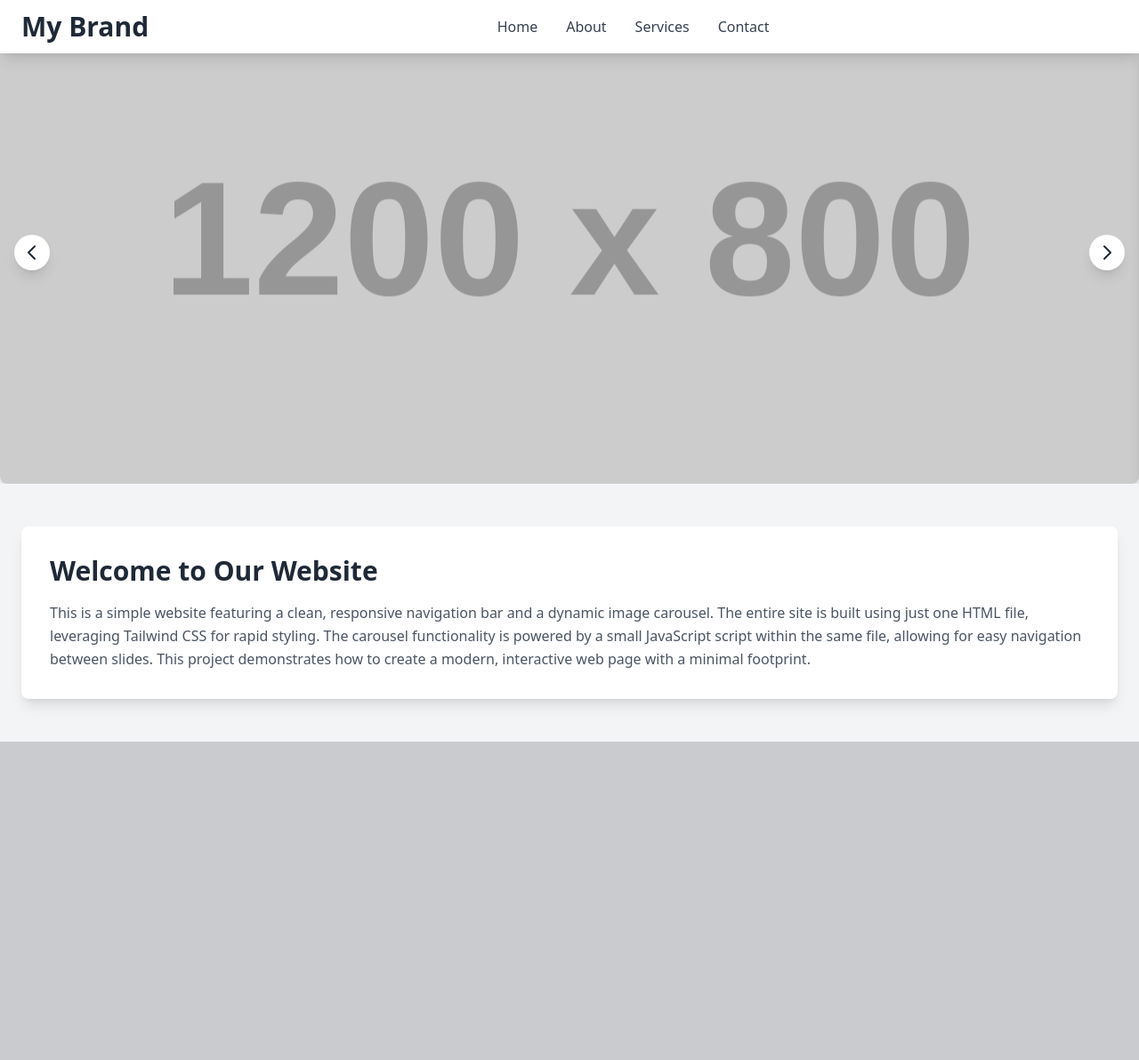
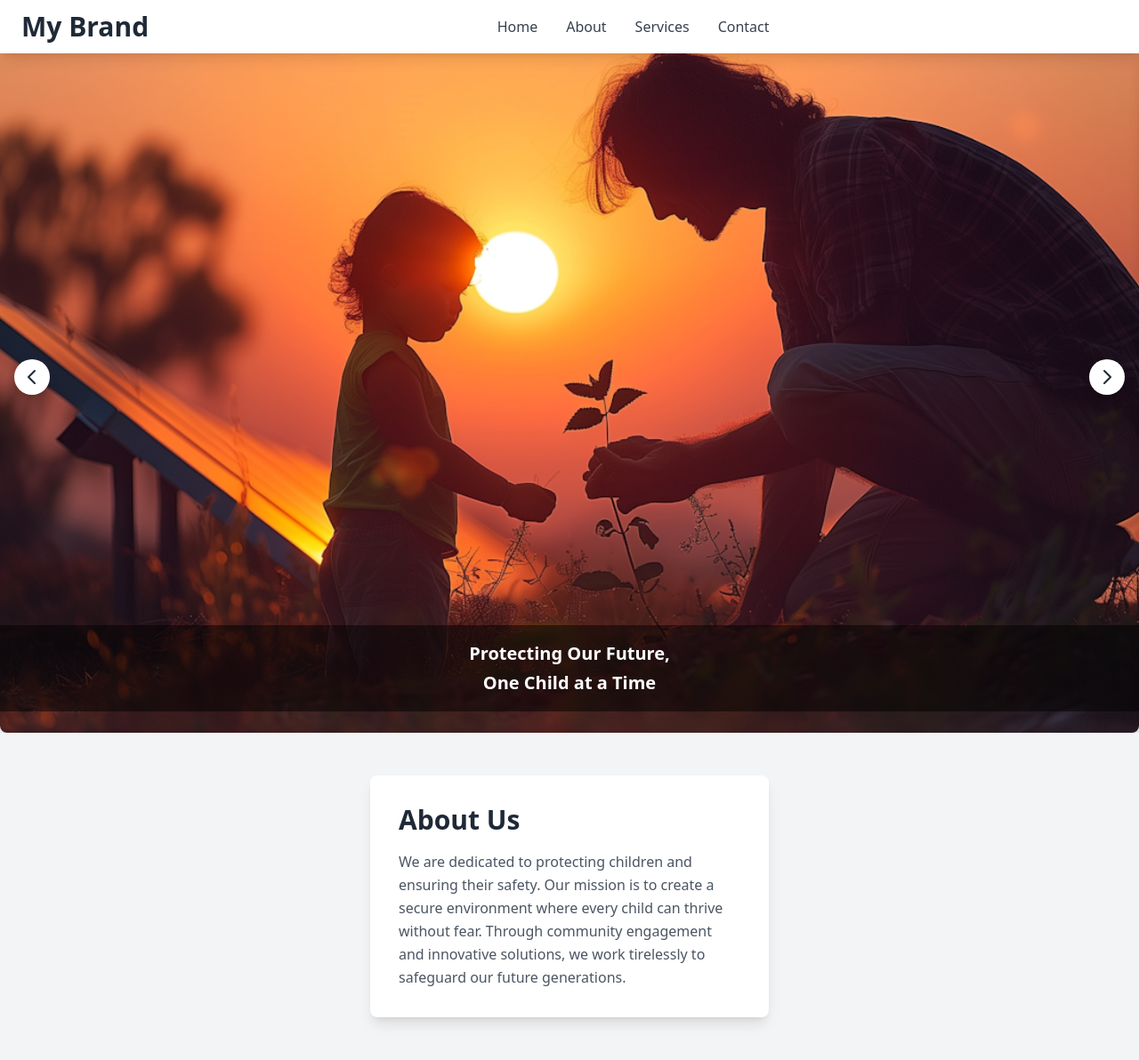
Before and after one commit to amalvichu/VigilEye, a Django app: page / in a window 1280 px wide. Shown: the whole page at 89% size. Before the commit the page ends 834 px from the top, so only its background shows below. Run offline with Django 5.2, Linux system fonts and the light colour scheme; grey boxes labelled with a size stand in for pictures from a placeholder-image service; some libraries are stand-ins or nearby versions.

Commit message:
styling new section

```diff
--- a/templates/index.html
+++ b/templates/index.html
@@ -56,10 +56,41 @@ le    <nav class="bg-white shadow-lg fixed top-0 left-0 w-full z-50">
 
         <div id="carousel" class="carousel-container flex transition-transform duration-700 ease-in-out">
 
-            <div class="carousel-item flex-shrink-0 w-full h-56 md:h-[65vh] bg-cover bg-center rounded-lg shadow-lg" style="background-image: url('https://placehold.co/1200x800/222222/cccccc?text=Image+1');"></div>
-            <div class="carousel-item flex-shrink-0 w-full h-56 md:h-[65vh] bg-cover bg-center rounded-lg shadow-lg" style="background-image: url('https://placehold.co/1200x800/333333/cccccc?text=Image+2');"></div>
-            <div class="carousel-item flex-shrink-0 w-full h-56 md:h-[65vh] bg-cover bg-center rounded-lg shadow-lg" style="background-image: url('https://placehold.co/1200x800/444444/cccccc?text=Image+3');"></div>
-            <div class="carousel-item flex-shrink-0 w-full h-56 md:h-[65vh] bg-cover bg-center rounded-lg shadow-lg" style="background-image: url('https://placehold.co/1200x800/555555/cccccc?text=Image+4');"></div>
+            <div class="carousel-item relative flex-shrink-0 w-full h-screen bg-cover bg-top rounded-lg shadow-lg" style="background-image: url('/static/images/child1.png');">
+                <div class="absolute inset-x-0 bottom-0 flex items-end mb-6 mb-6 mb-6 mb-6 mb-6 justify-center bg-black bg-opacity-50 p-4">
+                    <p class="text-white text-xl font-bold text-center leading-relaxed">
+                        Protecting Our Future,<br>One Child at a Time
+                    </p>
+                </div>
+            </div>
+            <div class="carousel-item relative flex-shrink-0 w-full h-screen bg-cover bg-center rounded-lg shadow-lg" style="background-image: url('/static/images/child2.png');">
+                <div class="absolute inset-x-0 bottom-0 flex items-end mb-6 mb-6 mb-6 mb-6 mb-6 justify-center bg-black bg-opacity-50 p-4">
+                    <p class="text-white text-xl font-bold text-center leading-relaxed">
+                        Every Child Deserves<br>a Safe Tomorrow
+                    </p>
+                </div>
+            </div>
+            <div class="carousel-item relative flex-shrink-0 w-full h-screen bg-cover bg-center rounded-lg shadow-lg" style="background-image: url('/static/images/child3.png');">
+                <div class="absolute inset-x-0 bottom-0 flex items-end mb-6 mb-6 mb-6 mb-6 mb-6 justify-center bg-black bg-opacity-50 p-4">
+                    <p class="text-white text-xl font-bold text-center leading-relaxed">
+                        Guardians of Innocence:<br>Ensuring Child Safety
+                    </p>
+                </div>
+            </div>
+            <div class="carousel-item relative flex-shrink-0 w-full h-screen bg-cover bg-center rounded-lg shadow-lg" style="background-image: url('/static/images/child4.png');">
+                <div class="absolute inset-x-0 bottom-0 flex items-end mb-6 mb-6 mb-6 mb-6 mb-6 justify-center bg-black bg-opacity-50 p-4">
+                    <p class="text-white text-xl font-bold text-center leading-relaxed">
+                        Empowering Children,<br>Securing Their World
+                    </p>
+                </div>
+            </div>
+            <div class="carousel-item relative flex-shrink-0 w-full h-screen bg-cover bg-center rounded-lg shadow-lg" style="background-image: url('/static/images/child5.png');">
+                <div class="absolute inset-x-0 bottom-0 flex items-end mb-6 mb-6 mb-6 mb-6 mb-6 justify-center bg-black bg-opacity-50 p-4">
+                    <p class="text-white text-xl font-bold text-center leading-relaxed">
+                        A Community United<br>for Child Protection
+                    </p>
+                </div>
+            </div>
         </div>
 
 
@@ -72,10 +103,10 @@ le    <nav class="bg-white shadow-lg fixed top-0 left-0 w-full z-50">
     </div>
 
     <main class="container mx-auto px-6 py-12">
-        <section class="bg-white p-8 rounded-lg shadow-lg">
-            <h2 class="text-3xl font-bold text-gray-800 mb-4">Welcome to Our Website</h2>
+        <section class="bg-white p-8 rounded-lg shadow-lg max-w-md mx-auto">
+            <h2 class="text-3xl font-bold text-gray-800 mb-4">About Us</h2>
             <p class="text-gray-600 leading-relaxed">
-                This is a simple website featuring a clean, responsive navigation bar and a dynamic image carousel. The entire site is built using just one HTML file, leveraging Tailwind CSS for rapid styling. The carousel functionality is powered by a small JavaScript script within the same file, allowing for easy navigation between slides. This project demonstrates how to create a modern, interactive web page with a minimal footprint.
+                We are dedicated to protecting children and ensuring their safety. Our mission is to create a secure environment where every child can thrive without fear. Through community engagement and innovative solutions, we work tirelessly to safeguard our future generations.
             </p>
         </section>
     </main>
```
